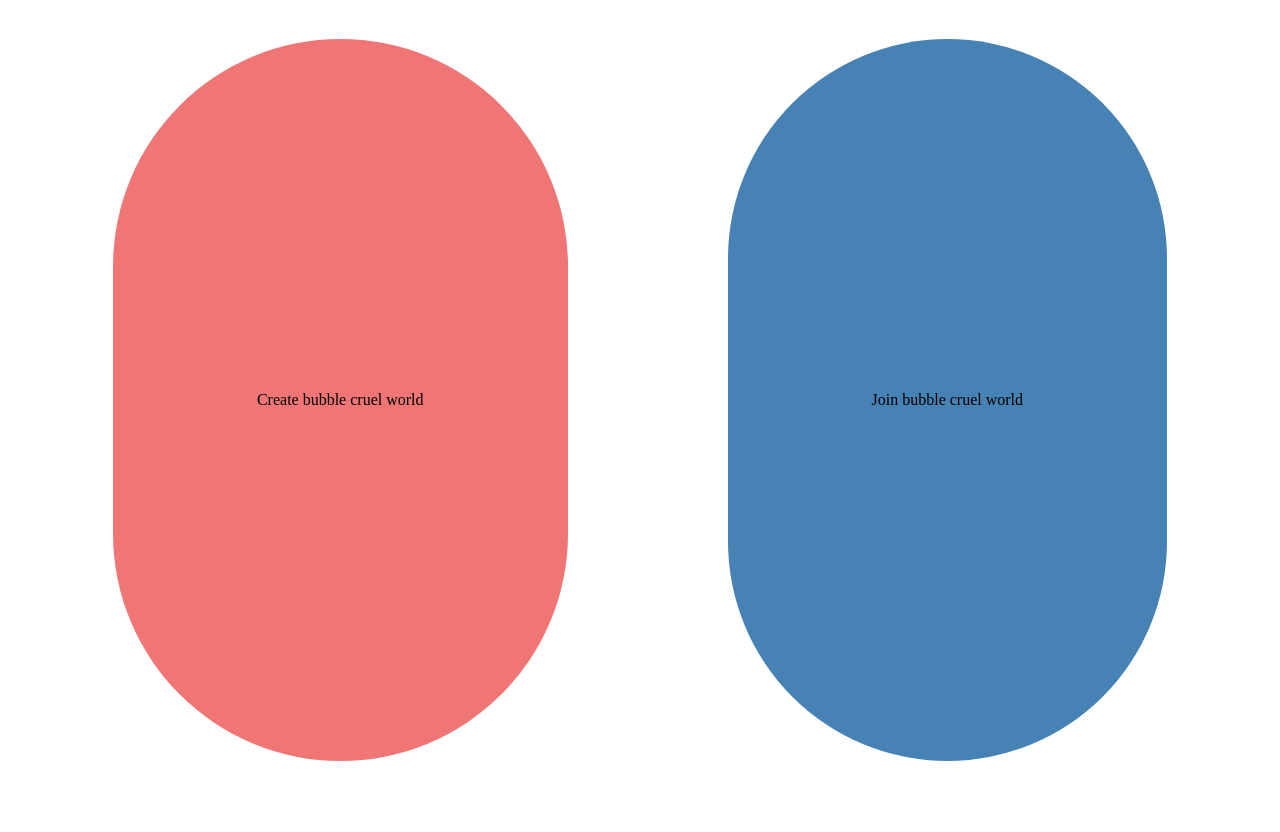
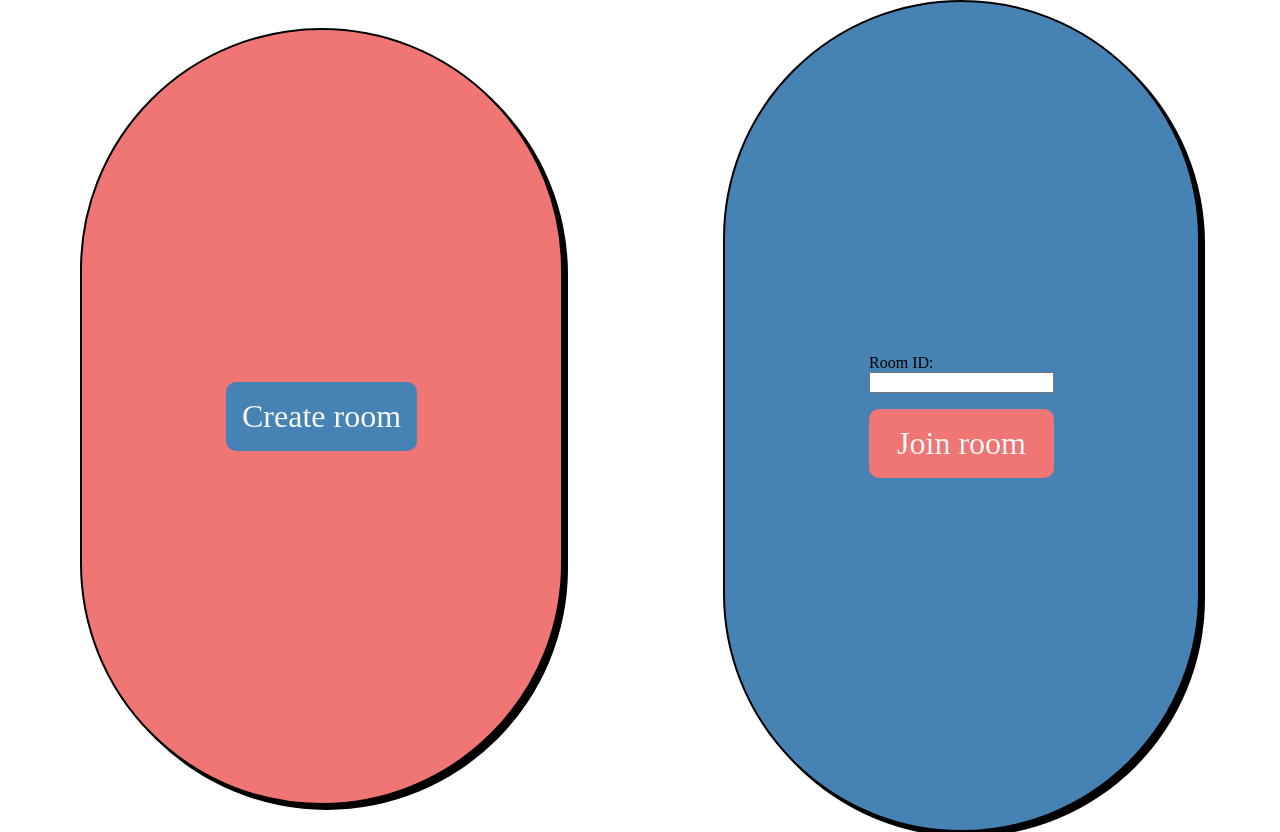
Before and after one commit to kubni/SyncVideo, a React (Create React App) app: page / in a window 1280 px wide. Before the commit the page ends 800 px from the top, so only its background shows below. Built offline with nearby package versions, Linux system fonts and the light colour scheme; no server answers.

Commit message:
feat: Finish Home css and add 2 new pages

```diff
--- a/src/App.js
+++ b/src/App.js
@@ -1,6 +1,8 @@
 import Home from "./pages/Home";
+import Creator from "./pages/Creator";
+import Participant from "./pages/Participant";
 
-import {BrowserRouter, Routes, Route} from "react-router-dom"
+import { BrowserRouter, Routes, Route } from "react-router-dom"
 
 export default function App() {
 
@@ -8,6 +10,8 @@ export default function App() {
     <BrowserRouter>
       <Routes>
         <Route path="/" element={<Home />} />
+        <Route path="/creator" element={<Creator />} />
+        <Route path="/participant" element={<Participant />} />
       </Routes>
     </BrowserRouter>
   )
--- a/src/global.css
+++ b/src/global.css
@@ -1,6 +1,7 @@
 :root {
     --clr-home-primary: #f07575;
     --clr-home-secondary: steelblue;
+    --clr-button-color: #e6e6e6;
     --clr-home-neutral: #f9f9f9;
 }
 
--- /dev/null
+++ b/src/pages/Creator/index.js
@@ -0,0 +1,9 @@
+import "./creator.css"
+
+export default function Creator() {
+  return (
+    <div>
+      <p>Hello cruel world</p>
+    </div>
+  )
+}
--- a/src/pages/Home/home.css
+++ b/src/pages/Home/home.css
@@ -1,3 +1,27 @@
+button {
+    border-radius: 10px;
+    border: none;
+    background-color: #e6e6e6;
+    padding: 1rem;
+}
+
+.btn-create-room, .btn-join-room {
+    padding: 1rem;
+    border-radius: 10px;
+    color: var(--clr-home-neutral);
+    font-size: 2em;
+    text-align: center;
+    text-decoration: none;
+}
+
+.btn-create-room {
+    background-color: var(--clr-home-secondary);
+}
+
+.btn-join-room {
+    background-color: var(--clr-home-primary);
+}
+
 .bubbles {
     display: flex;
     align-items: center;
@@ -6,14 +30,26 @@
     gap: 10rem;
 }
 
+.bubbles > * {
+    padding: 22rem 9rem;
+    border-radius: 22rem;
+    border: 2px solid;
+    box-shadow: 5px 5px rgba(0, 0, 0, 100%);
+    display: flex;
+    flex-direction: column;
+    gap: 1rem;
+}
+
 .create-bubble {
     background-color: var(--clr-home-primary);
-    padding: 22rem 9rem;
-    border-radius: 22rem;
 }
 
 .join-bubble {
     background-color: var(--clr-home-secondary);
-    padding: 22rem 9rem;
-    border-radius: 22rem;
 }
+
+/* TODO: Doesn't work */
+.div-input-roomID {
+    display: flex;
+    gap: 0.4rem;
+}
--- a/src/pages/Home/index.js
+++ b/src/pages/Home/index.js
@@ -16,6 +16,8 @@ import "./home.css";
 import firestoreDb from "./firebase.js";
 import video from "../../videos/danza.mp4"
 import { useEffect, useRef, useState } from "react";
+
+import { Link } from "react-router-dom"
 
 // export default function Home() {
 
@@ -236,10 +238,14 @@ export default function Home() {
     <div className="home-page">
       <div className="bubbles">
         <div className="create-bubble">
-          <p>Create bubble cruel world</p>
+          <Link to="/creator" className="btn-create-room">Create room</Link>
         </div>
         <div className="join-bubble">
-          <p>Join bubble cruel world</p>
+          <div classname="div-input-roomID">
+            <p>Room ID:</p>
+            <input type="text" className="input-roomID"></input>
+          </div>
+          <Link to="/participant" className="btn-join-room">Join room</Link>
         </div>
       </div>
     </div>
--- /dev/null
+++ b/src/pages/Participant/index.js
@@ -0,0 +1,9 @@
+import "./participant.css"
+
+export default function Participant() {
+  return (
+    <div>
+      <p>Hello cruel world</p>
+    </div>
+  )
+}
```
Also changed, not shown: src/pages/Creator/creator.css (added), src/pages/Participant/participant.css (added).
